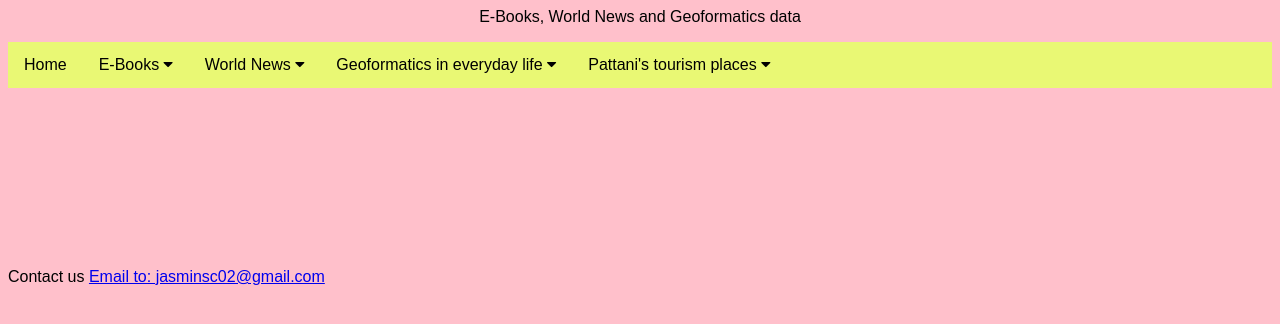
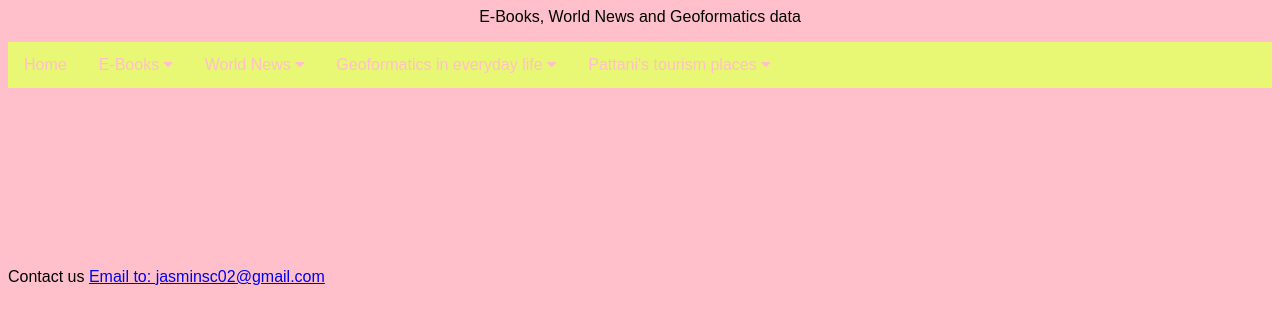
Before and after one commit to Jasmin1208/Love-u, a plain HTML site: page index.html in a window 1280 px wide. Drawn offline with Linux system fonts and the light colour scheme.

Commit message:
Update index.html

```diff
--- a/index.html
+++ b/index.html
@@ -13,7 +13,7 @@ body {
 .navbar a {
   float: left;
   font-size: 16px;
-  color: black;
+  color: pink;
   text-align: center;
   padding: 14px 16px;
   text-decoration: none;
@@ -28,7 +28,7 @@ body {
   font-size: 16px;
   border: none;
   outline: none;
-  color: black;
+  color: pink;
   padding: 14px 16px;
   background-color: inherit;
   font-family: inherit;
```
